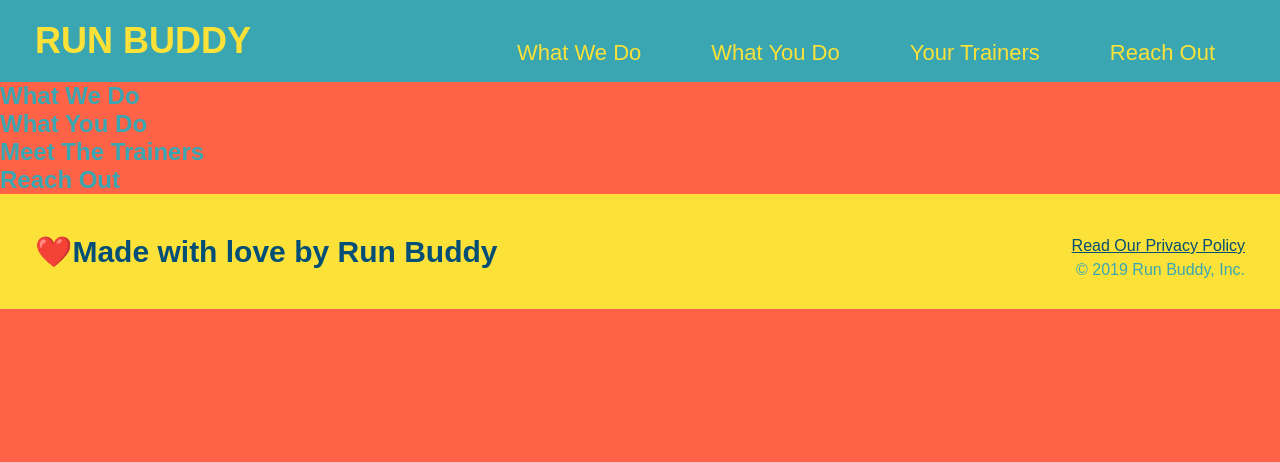
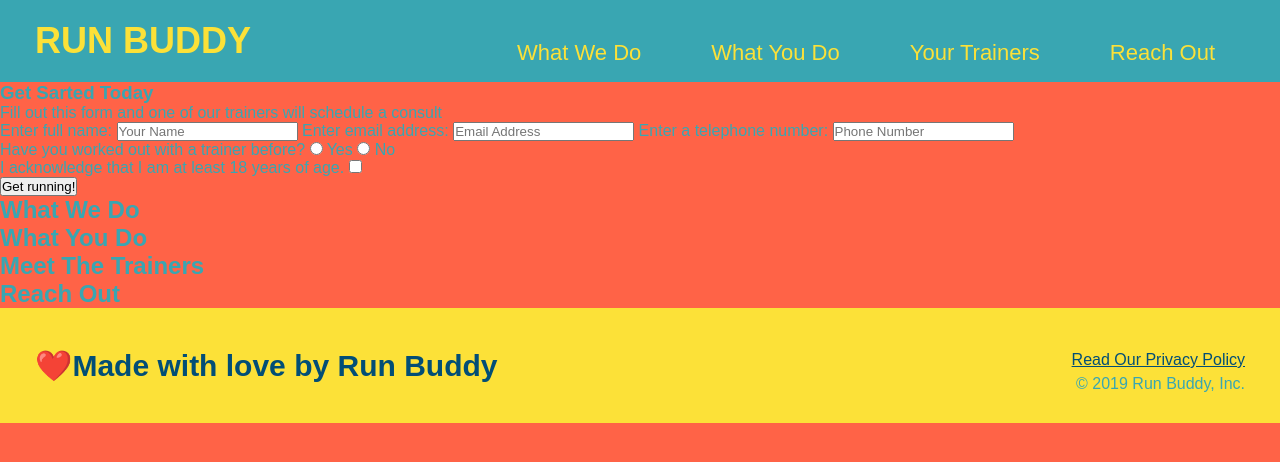
Before and after one commit to adriancv-coder/run-buddy, a plain HTML site: page index.html in a window 1280 px wide. Drawn offline with Linux system fonts and the light colour scheme.

Commit message:
add a herro

```diff
--- a/index.html
+++ b/index.html
@@ -34,7 +34,38 @@
 
 <!-- hero/jumbotron -->
 <section>
+    <div>
+      <h3>Get Sarted Today</h3>
+      <p>Fill out this form and one of our trainers will schedule a consult</p>
+    <!-- Add form element -->
+    <form>
+        <label for="name">Enter full name:</label>
+        <input type="text" placeholder="Your Name" name="name" id="name" />
 
+        <label for="email">Enter email address:</label>
+        <input type="email" placeholder="Email Address" name="email" id="email" />
+
+        <label for="phone">Enter a telephone number:</label>
+        <input type="tel" placeholder="Phone Number" name="phone" id="phone" />
+        <p>
+            Have you worked out with a trainer before?
+            <input type="radio" name="trainer-confirm" id="trainer-yes" />
+            <label for="trainer-yes">Yes</label>
+
+            <input type="radio" name="trainer-confirm" id="trainer-no" />
+            <label for="trainer-no">No</label>
+        </p>
+        <p>
+          <label for="checkbox">
+            I acknowledge that I am at least 18 years of age.
+          </label>
+          <input type="checkbox" name="age-confirm" id="checkbox" />
+        </p>
+        <button type="submit">
+            Get running!
+        </button>
+    </form>
+    </div>
 </section>
 
 <!-- "what we do" section -->
```
